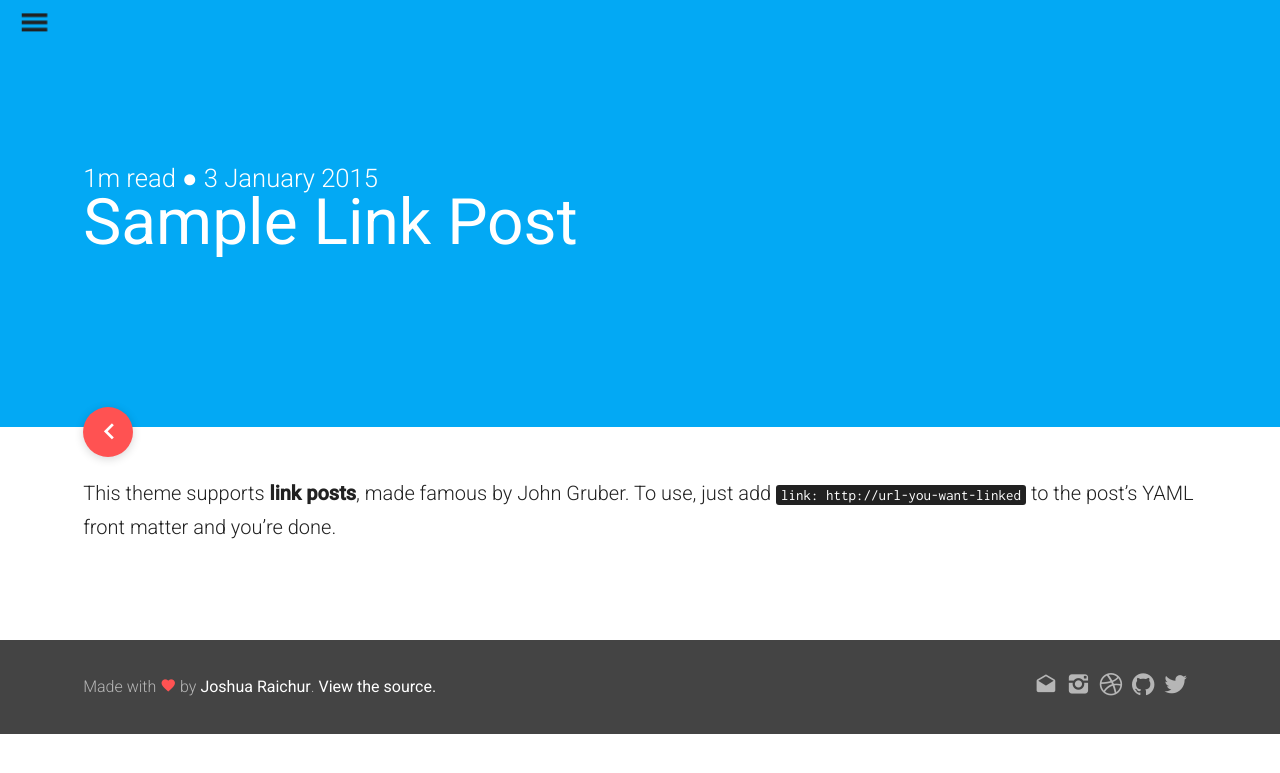
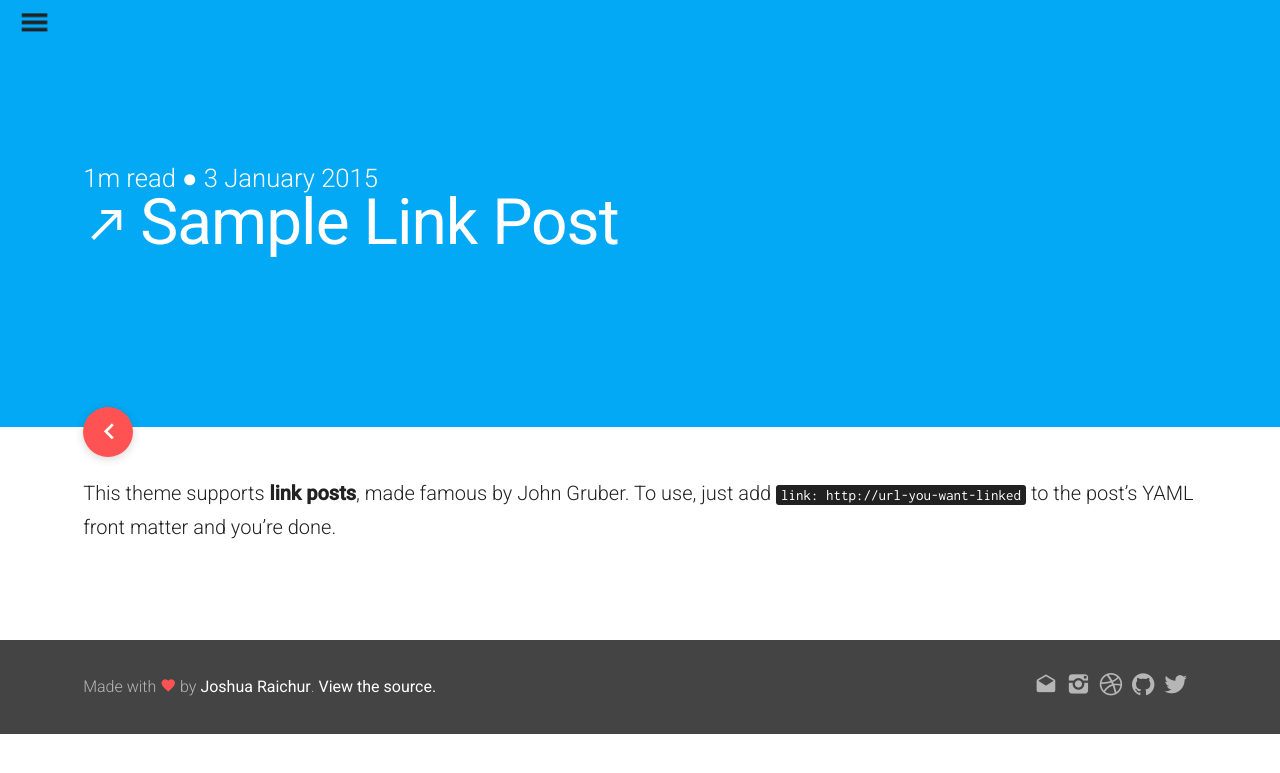
Before and after one commit to raichur/material-jekyll, a Jekyll site: the page built from _posts/2015-01-03-sample-link-post.md, in a window 1280 px wide. Shown: the top 773 px of the page. Built offline with Jekyll 4.4.1, drawn with Linux system fonts in a browser that asks for light colours; nearby versions of some CDN libraries; comment, search, counter and statistics services are not loaded.

Commit message:
link post

```diff
--- a/_assets/_sass/_layout.scss
+++ b/_assets/_sass/_layout.scss
@@ -77,6 +77,11 @@ header {
     position: absolute;
     text-align: left;
     width: auto;
+  }
+  h1 span {
+    font-size: 3rem;
+    margin-right: 10px;
+    color: $textPrimaryColor !important;
   }
   p {
     color: $textPrimaryColor;
--- a/_assets/css/main.scss
+++ b/_assets/css/main.scss
@@ -36,17 +36,16 @@ $on-laptop:        1100px;
 
 @font-face {
   font-family: 'icomoon';
-  src:url('fonts/icomoon.eot?cgbs0a');
-  src:url('fonts/icomoon.eot?#iefixcgbs0a') format('embedded-opentype'),
-  url('fonts/icomoon.woff?cgbs0a') format('woff'),
-  url('fonts/icomoon.ttf?cgbs0a') format('truetype'),
-  url('fonts/icomoon.svg?cgbs0a#icomoon') format('svg');
+  src:url('fonts/icomoon.eot?-599psd');
+  src:url('fonts/icomoon.eot?#iefix-599psd') format('embedded-opentype'),
+  url('fonts/icomoon.woff?-599psd') format('woff'),
+  url('fonts/icomoon.ttf?-599psd') format('truetype'),
+  url('fonts/icomoon.svg?-599psd#icomoon') format('svg');
   font-weight: normal;
   font-style: normal;
 }
+
 [class^="icon-"], [class*=" icon-"] {
-  color: $primaryTextColor;
-  z-index: 3;
   font-family: 'icomoon';
   speak: none;
   font-style: normal;
@@ -57,20 +56,40 @@ $on-laptop:        1100px;
   -webkit-font-smoothing: antialiased;
   -moz-osx-font-smoothing: grayscale;
 }
-.icon-instagram:before {content: "\e600";}
-.icon-favorite:before {content: "\e601"}
-.icon-favorite-outline:before {content: "\e602"}
-.icon-drafts:before {content: "\e603"}
-.icon-keyboard-arrow-down:before {content: "\e604"}
-.icon-keyboard-arrow-left:before {content: "\e605"}
-.icon-keyboard-arrow-right:before {content: "\e606";}
-.icon-keyboard-arrow-up:before {content: "\e607";}
-.icon-brightness-2:before {content: "\e608";}
-.icon-brightness-4:before {content: "\e609";}
-.icon-star:before {content: "\e60a";}
-.icon-twitter:before {content: "\ea91";}
-.icon-dribbble:before {content: "\eaa6";}
-.icon-github:before {content: "\eab1";}
+
+.icon-instagram:before { content: "\e600"; }
+
+.icon-favorite:before { content: "\e601"; }
+
+.icon-favorite-outline:before { content: "\e602"; }
+
+.icon-call-made:before { content: "\e60b"; }
+
+.icon-drafts:before { content: "\e603"; }
+
+.icon-reply-all:before { content: "\e60c"; }
+
+.icon-keyboard-arrow-down:before { content: "\e604"; }
+
+.icon-keyboard-arrow-left:before { content: "\e605"; }
+
+.icon-keyboard-arrow-right:before { content: "\e606"; }
+
+.icon-keyboard-arrow-up:before { content: "\e607"; }
+
+.icon-brightness-2:before { content: "\e608"; }
+
+.icon-brightness-4:before { content: "\e609"; }
+
+.icon-publ:before { content: "\e60d"; }
+
+.icon-star:before { content: "\e60a"; }
+
+.icon-twitter:before { content: "\ea91"; }
+
+.icon-dribbble:before { content: "\eaa6"; }
+
+.icon-github:before { content: "\eab1"; }
 
 
 /**
--- a/_includes/header.html
+++ b/_includes/header.html
@@ -3,7 +3,7 @@
 <header>
   <div class="wrapper">
     {% if page.path contains '_posts' %}<p class="post-meta">{{ reading-time }} read ● {{ page.date | date: '%-d %B %Y' }}</p>{% else if page.sub %}<p>{{ site.sub }}</p>{% else %}<p>{{ site.description }}</p>{% endif %}
-    {% if page.title %}<h1>{{ page.title }}</h1>{% else %}<h1>{{ site.title }}</h1>{% endif %}
+    {% if page.title %}{% if page.link %}<a class="linked-post" href="{{ page.link }}">{% endif %}<h1><span class="icon-call-made"></span>{{ page.title }}</h1>{% if page.link %}</a>{% endif %}{% else %}<h1>{{ site.title }}</h1>{% endif %}
   </div>
 </header>
 
--- a/_posts/2015-01-03-sample-link-post.md
+++ b/_posts/2015-01-03-sample-link-post.md
@@ -4,7 +4,7 @@ title: "Sample Link Post"
 description: "Example and code for using link posts."
 tags: [sample post, link post]
 comments: true
-link: http://mademistakes.com
+link: http://joshuaraichur.com
 ---
 
 This theme supports **link posts**, made famous by John Gruber. To use, just add `link: http://url-you-want-linked` to the post's YAML front matter and you're done.
```
Also changed, not shown: _assets/css/fonts/icomoon.ttf, _assets/css/fonts/icomoon.woff, 2 other files.
